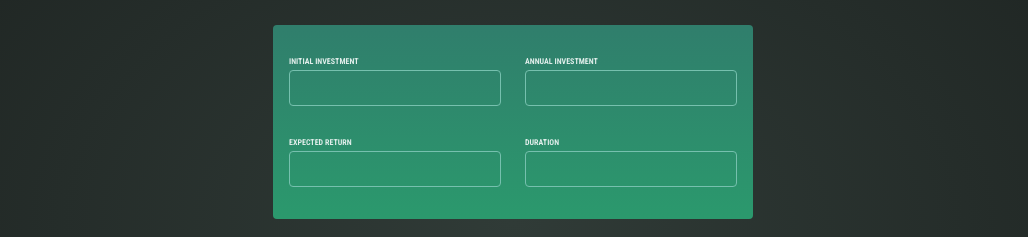
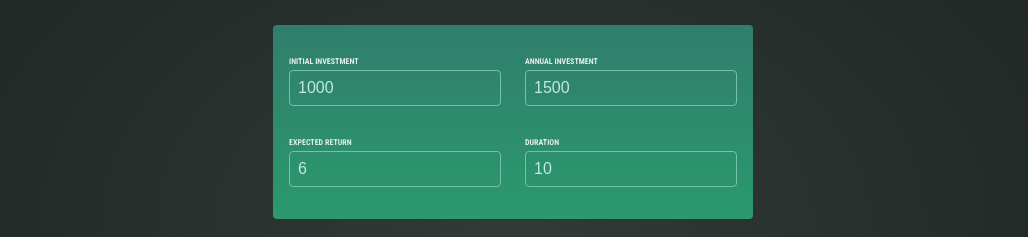
Before and after one commit to heppaat/investment_calculator, a React (Vite) app: page / in a window 1280 px wide. Shown: the part 201-438 px from the top of the page, without its empty margins (127-1155 px from the left). Built offline with nearby package versions, Linux system fonts and the light colour scheme.

Commit message:
input logic implemented

```diff
--- a/src/components/UserInput.jsx
+++ b/src/components/UserInput.jsx
@@ -1,24 +1,65 @@
+import { useState } from "react";
+
 const UserInput = () => {
+  const [userInput, setUserInput] = useState({
+    initialInvestment: 1000,
+    annualInvestment: 1500,
+    expectedReturn: 6,
+    duration: 10,
+  });
+
+  const handleGetInput = (id, newValue) => {
+    setUserInput((prevValue) => {
+      return {
+        ...prevValue,
+        [id]: newValue,
+      };
+    });
+    console.log(userInput.initialInvestment);
+  };
+
   return (
     <section id="user-input">
       <div className="input-group">
         <p>
           <label>Initial Investment</label>
-          <input type="number" required />
+          <input
+            type="number"
+            required
+            value={userInput.initialInvestment}
+            onChange={(e) =>
+              handleGetInput("initialInvestment", e.target.value)
+            }
+          />
         </p>
         <p>
           <label>Annual Investment</label>
-          <input type="number" required />
+          <input
+            type="number"
+            required
+            value={userInput.annualInvestment}
+            onChange={(e) => handleGetInput("annualInvestment", e.target.value)}
+          />
         </p>
       </div>
       <div className="input-group">
         <p>
           <label>Expected Return</label>
-          <input type="number" required />
+          <input
+            type="number"
+            required
+            value={userInput.expectedReturn}
+            onChange={(e) => handleGetInput("expectedReturn", e.target.value)}
+          />
         </p>
         <p>
           <label>Duration</label>
-          <input type="number" required />
+          <input
+            type="number"
+            required
+            value={userInput.duration}
+            onChange={(e) => handleGetInput("duration", e.target.value)}
+          />
         </p>
       </div>
     </section>
```
